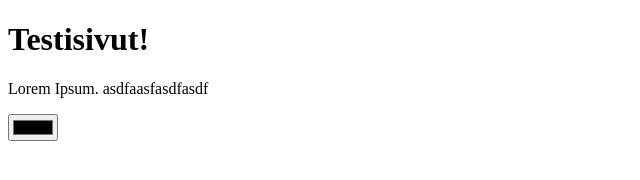
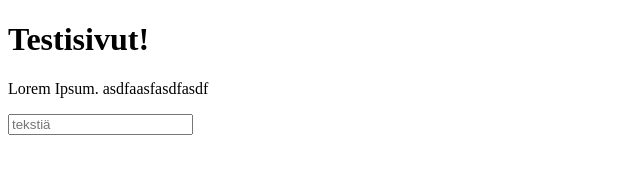
Before and after one commit to JRaisala/HTML5-View, a plain HTML site: page views/Index.html in a window 1280 px wide. Shown: the whole page, without its empty margins (0-640 px from the left). Drawn offline with Linux system fonts and the light colour scheme.

Commit message:
lisaa juttuja

```diff
--- a/views/Index.html
+++ b/views/Index.html
@@ -8,6 +8,6 @@
         <!-- Tämä on kommentti -->
         <h1>Testisivut!</h1>
         <p>Lorem Ipsum. asdfaasfasdfasdf</p>
-        <input type="color"/>
+        <input type="text" placeholder="tekstiä "/>
     </body>
 </html>
```
Also changed, not shown: controllers/scripts.js (added).
